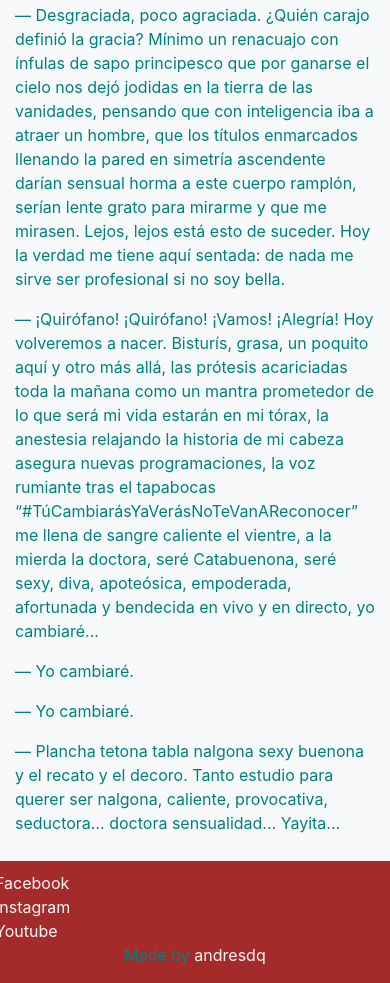
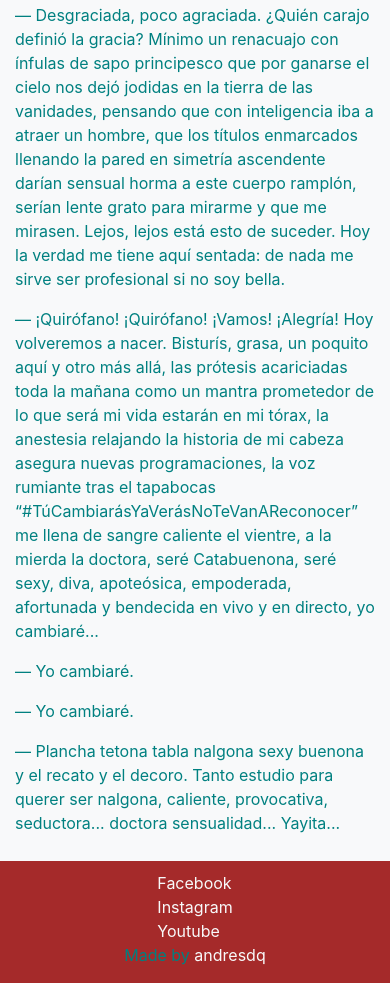
Before and after one commit to andresdq/mariaisabelrt, a plain HTML site: page index.html in a window 390 px wide. Shown: the part 7284-8267 px from the top of the page. Drawn offline with nearby package versions, Linux system fonts and the light colour scheme; a web font is replaced by a local one.

Commit message:
modificamos responsive design

```diff
--- a/index.html
+++ b/index.html
@@ -185,7 +185,7 @@
 
 
 		<footer>
-			<div class='row'>
+			<div class='d-flex justify-content-center'>
 				<div class='col-sn-4 d-flex flex-column'>
 					<a class='link' href='https://www.facebook.com/psic.mariaisabelrt'>Facebook</a>
 					<a class='link' href='https://www.instagram.com/psic.mariaisabelr/?hl=es-la'>Instagram</a>
```
